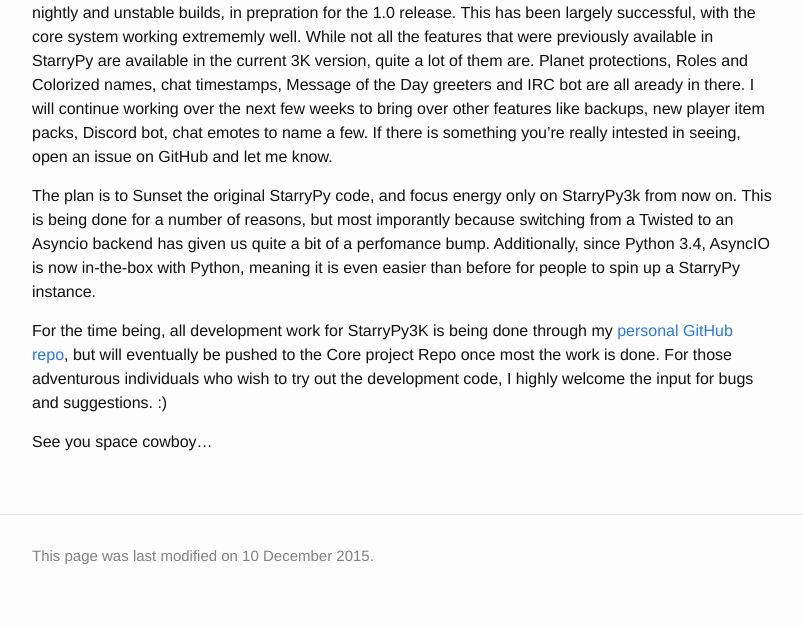
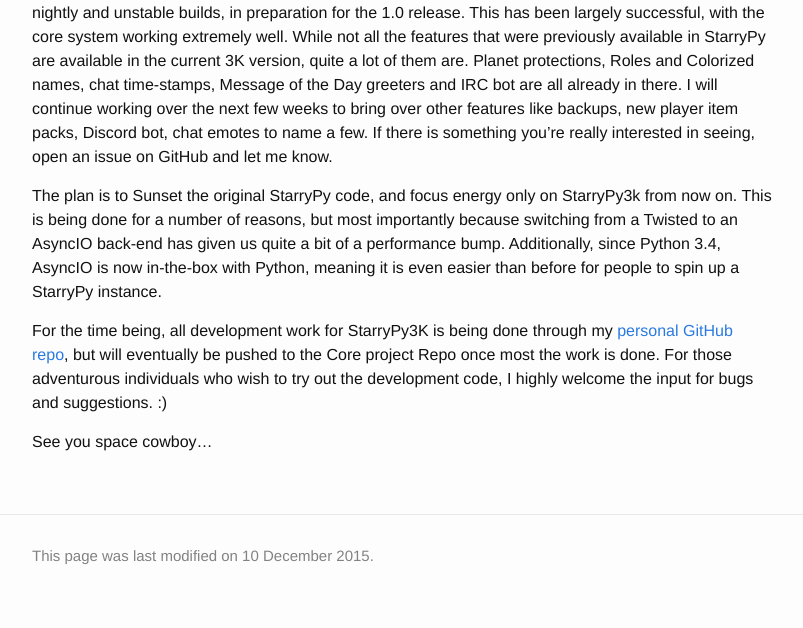
Before and after one commit to StarryPy/starrypy.github.io, a Jekyll site: the page built from _posts/2016-07-21-almost-1.0.markdown, in a window 1280 px wide. Shown: the part 679-1307 px from the top of the page, without its empty margins (238-1041 px from the left). Built offline with Jekyll 4.4.1, drawn with Linux system fonts in a browser that asks for light colours; some of the changed text lies outside the part shown.

Commit message:
Update 2016-07-21-almost-1.0.markdown
Typos

```diff
--- a/_posts/2016-07-21-almost-1.0.markdown
+++ b/_posts/2016-07-21-almost-1.0.markdown
@@ -11,9 +11,9 @@
 
 <img src="http://i.imgur.com/hkoYIDx.gif">
 
-Over the past few months, I've been busying myself with trying to bring StarryPy3K up to speed with the nightly and unstable builds, in prepration for the 1.0 release. This has been largely successful, with the core system working extrememly well. While not all the features that were previously available in StarryPy are available in the current 3K version, quite a lot of them are. Planet protections, Roles and Colorized names, chat timestamps, Message of the Day greeters and IRC bot are all aready in there. I will continue working over the next few weeks to bring over other features like backups, new player item packs, Discord bot, chat emotes to name a few. If there is something you're really intested in seeing, open an issue on GitHub and let me know.
+Over the past few months, I've been busying myself with trying to bring StarryPy3K up to speed with the nightly and unstable builds, in preparation for the 1.0 release. This has been largely successful, with the core system working extremely well. While not all the features that were previously available in StarryPy are available in the current 3K version, quite a lot of them are. Planet protections, Roles and Colorized names, chat time-stamps, Message of the Day greeters and IRC bot are all already in there. I will continue working over the next few weeks to bring over other features like backups, new player item packs, Discord bot, chat emotes to name a few. If there is something you're really interested in seeing, open an issue on GitHub and let me know.
 
-The plan is to Sunset the original StarryPy code, and focus energy only on StarryPy3k from now on. This is being done for a number of reasons, but most imporantly because switching from a Twisted to an Asyncio backend has given us quite a bit of a perfomance bump. Additionally, since Python 3.4, AsyncIO is now in-the-box with Python, meaning it is even easier than before for people to spin up a StarryPy instance.
+The plan is to Sunset the original StarryPy code, and focus energy only on StarryPy3k from now on. This is being done for a number of reasons, but most importantly because switching from a Twisted to an AsyncIO back-end has given us quite a bit of a performance bump. Additionally, since Python 3.4, AsyncIO is now in-the-box with Python, meaning it is even easier than before for people to spin up a StarryPy instance.
 
 For the time being, all development work for StarryPy3K is being done through my [personal GitHub repo](https://github.com/kharidiron/StarryPy3k), but will eventually be pushed to the Core project Repo once most the work is done. For those adventurous individuals who wish to try out the development code, I highly welcome the input for bugs and suggestions. :)
 
```
